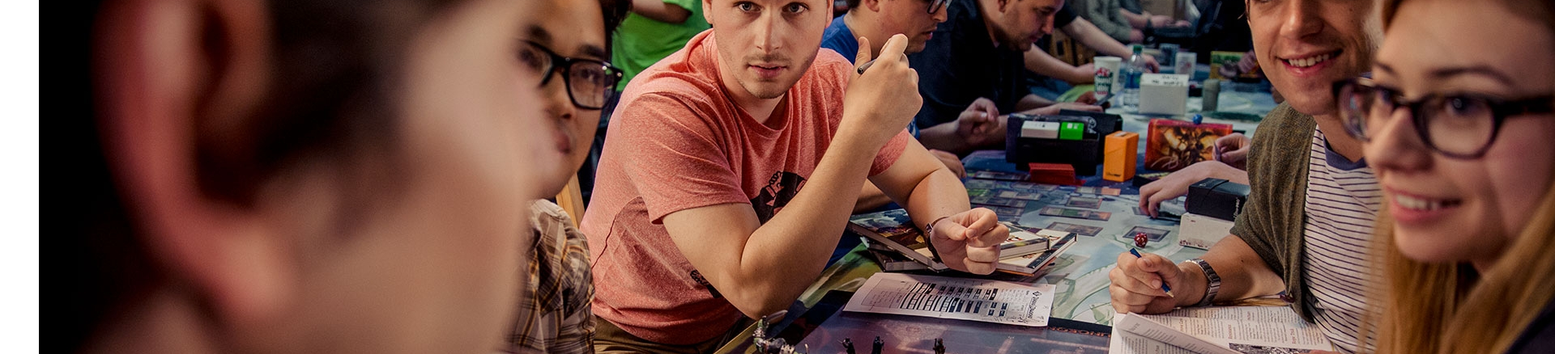
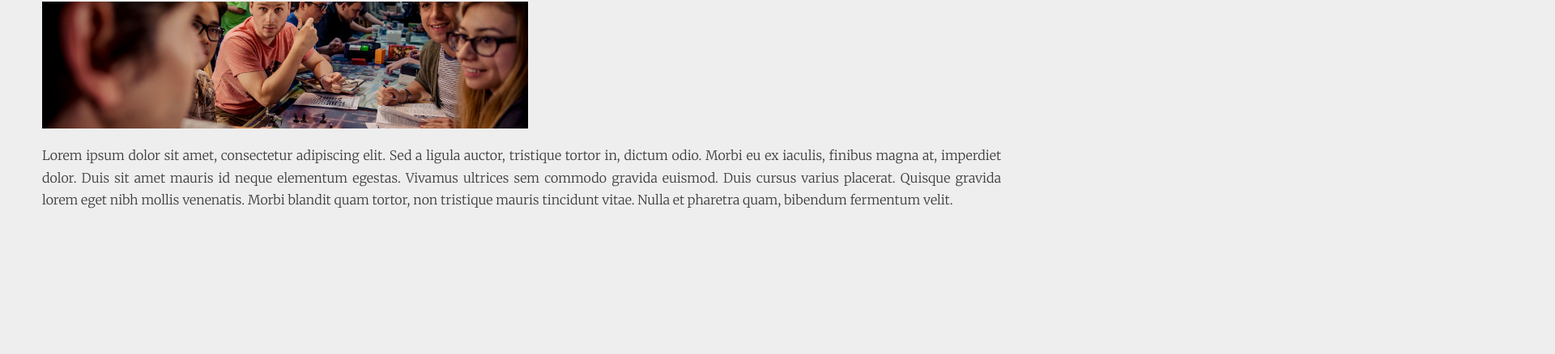
Before and after one commit to Ulises502/ProyectoCodoaCodo, a plain HTML site: page docs/about.html in a window 1280 px wide. Shown: the part 283-721 px from the top of the page at 81% size, 1920 px wide, since content can reach past the window. Drawn offline with Linux system fonts and the light colour scheme; the site is published under a folder, as on GitHub Pages, so addresses that start at the root find nothing.

Commit message:
Reparado href del css
le quité la barra inicial

```diff
--- a/docs/about.html
+++ b/docs/about.html
@@ -5,7 +5,7 @@
     <meta name="viewport" content="width-device-width, initial-scale-1.0">
     <title>Juegos de Rol - Acerca de Nosotros</title>
     <script src="https://kit.fontawesome.com/e15e8c34af.js" crossorigin="anonymous"></script>
-    <link rel="stylesheet" href="/css/main.css">
+    <link rel="stylesheet" href="css/main.css">
 </head>
 
 <body>
```
Also changed, not shown: docs/art.html (+1 -1 lines), docs/contact.html (+1 -1 lines), docs/horarios.html (+1 -1 lines), docs/newsletter.html (+1 -1 lines), docs/show_data.html (+1 -1 lines), docs/videos.html (+1 -1 lines).
